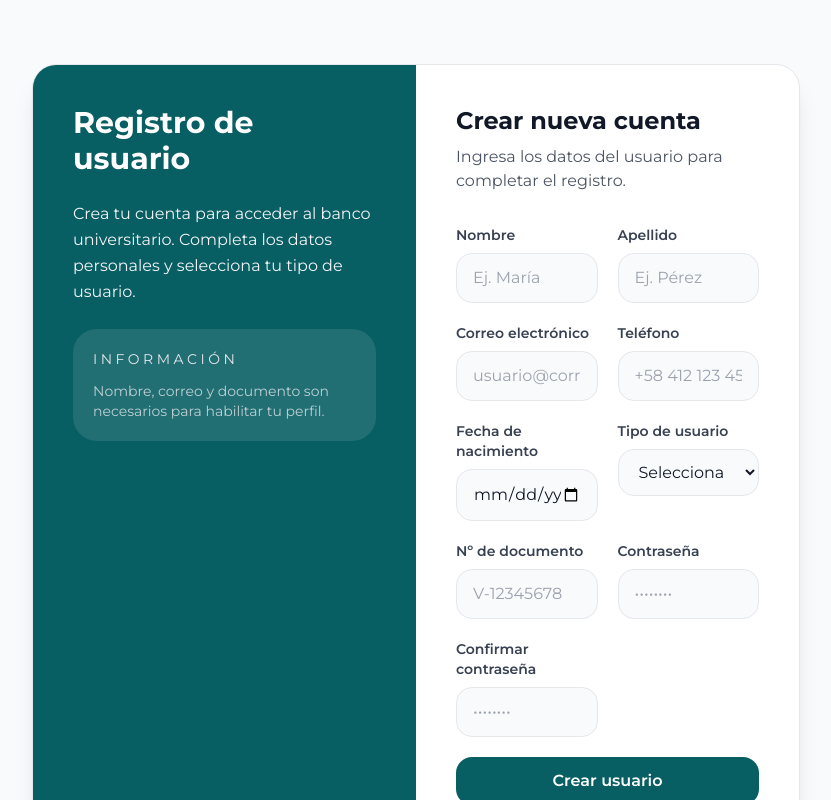
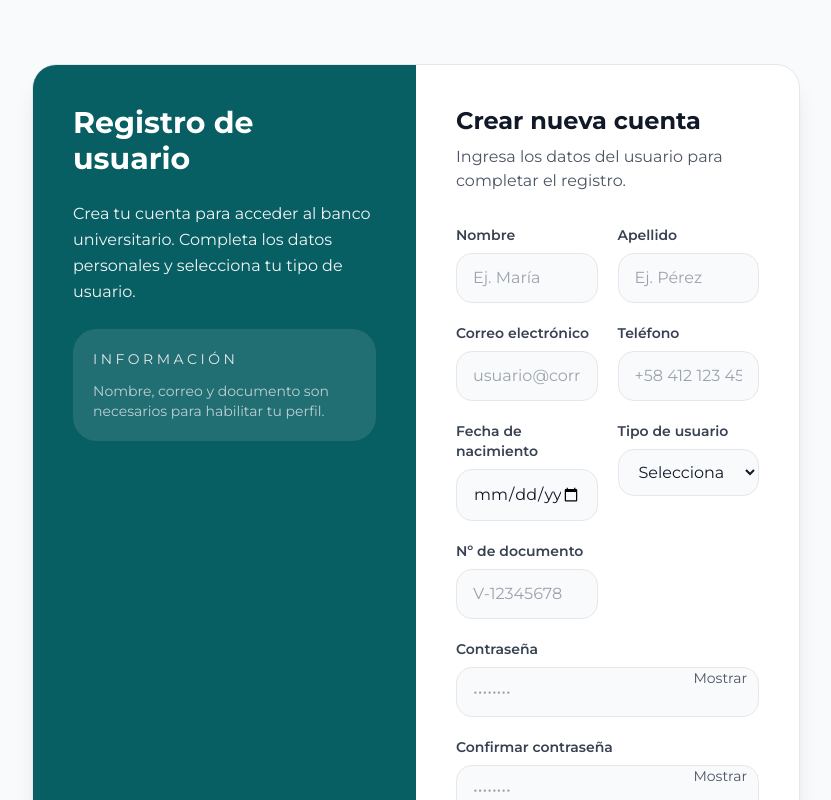
Before and after one commit to elujs/web-banco-universitario, a Vue app: page /register in a window 1280 px wide. Shown: the top 800 px of the page, without its empty margins (224-1055 px from the left). Built offline with nearby package versions, Linux system fonts and the light colour scheme.

Commit message:
se agrego la funcionalidad de mostrar y ocultar la contraseña en el registro de usuario, se agregaron dos botones, uno para cada campo.

```diff
--- a/src/views/UserRegister.vue
+++ b/src/views/UserRegister.vue
@@ -128,32 +128,50 @@
                 />
                 <p v-if="errors.documento" class="text-red-600 text-sm mt-1">{{ errors.documento }}</p>
               </div>
+            </div>
 
-              <div>
-                <label class="block text-sm font-semibold text-gray-700 mb-2" for="contrasena">Contraseña</label>
+              <div class="relative">
+                <label class="block text-sm font-semibold text-gray-700 mb-2" for="contrasena">
+                  Contraseña
+                </label>
                 <input
                   id="contrasena"
                   v-model="contrasena"
-                  type="password"
+                  :type="showPassword ? 'text' : 'password'"
                   placeholder="••••••••"
                   :class="inputClass(errors.contrasena)"
-                  class="w-full px-4 py-3 rounded-2xl border bg-gray-50 text-gray-900 focus:outline-none transition"
+                  class="w-full pr-24 px-4 py-3 rounded-2xl border bg-gray-50 text-gray-900 focus:outline-none transition"
                 />
+                <button
+                  type="button"
+                  class="absolute right-3 top-1/2 -translate-y-1/2 text-sm text-gray-600 hover:text-gray-900"
+                  @click="togglePassword('contrasena')"
+                >
+                  {{ showPassword ? 'Ocultar' : 'Mostrar' }}
+                </button>
                 <p v-if="errors.contrasena" class="text-red-600 text-sm mt-1">{{ errors.contrasena }}</p>
               </div>
 
-              <div>
-                <label class="block text-sm font-semibold text-gray-700 mb-2" for="confirmarContrasena">Confirmar contraseña</label>
+          <div class="relative">
+            <label class="block text-sm font-semibold text-gray-700 mb-2" for="confirmarContrasena">
+              Confirmar contraseña
+            </label>
             <input
               id="confirmarContrasena"
               v-model="confirmarContrasena"
-                  type="password"
+              :type="showConfirmPassword ? 'text' : 'password'"
               placeholder="••••••••"
               :class="inputClass(errors.confirmarContrasena)"
-                  class="w-full px-4 py-3 rounded-2xl border bg-gray-50 text-gray-900 focus:outline-none transition"
+              class="w-full pr-24 px-4 py-3 rounded-2xl border bg-gray-50 text-gray-900 focus:outline-none transition"
             />
+            <button
+              type="button"
+              class="absolute right-3 top-1/2 -translate-y-1/2 text-sm text-gray-600 hover:text-gray-900"
+              @click="togglePassword('confirmarContrasena')"
+            >
+              {{ showConfirmPassword ? 'Ocultar' : 'Mostrar' }}
+            </button>
             <p v-if="errors.confirmarContrasena" class="text-red-600 text-sm mt-1">{{ errors.confirmarContrasena }}</p>
-              </div>
           </div>
 
             <button type="submit" class="w-full bg-[#085F63] hover:bg-[#0a7a7f] text-white font-semibold px-6 py-3 rounded-2xl transition-all duration-300">
@@ -197,6 +215,18 @@ const errors = reactive({
   contrasena: '',
   confirmarContrasena: ''
 })
+
+const showPassword = ref(false)
+const showConfirmPassword = ref(false)
+
+function togglePassword(field) {
+  if (field === 'contrasena') {
+    showPassword.value = !showPassword.value
+  } else {
+    showConfirmPassword.value = !showConfirmPassword.value
+  }
+}
+
 
 const inputClass = (err) =>
   `w-full px-4 py-3 rounded-2xl border ${err ? 'border-red-300 ring-2 ring-red-200' : 'border-gray-200'} bg-gray-50 text-gray-900 focus:outline-none transition`
```
Lines whose indentation alone changed are shown as unchanged.
